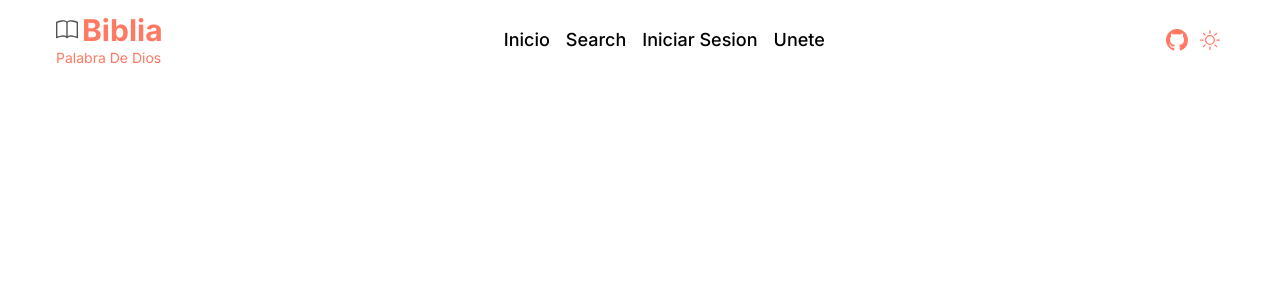
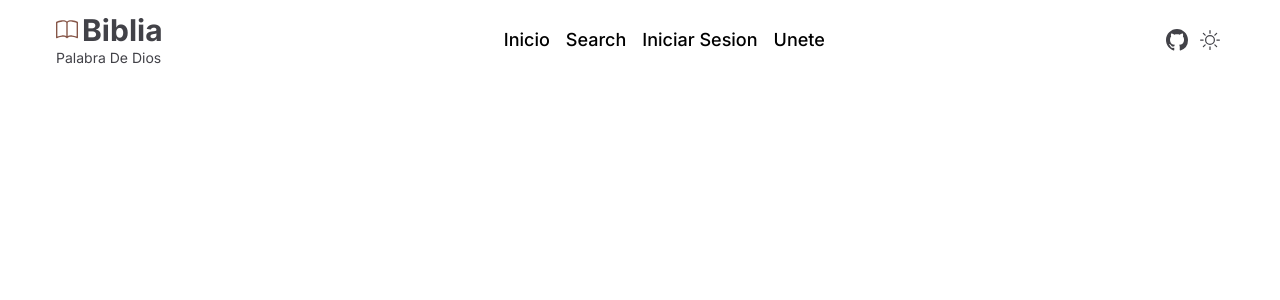
Before and after one commit to joshtin2505/Bible, a Next.js app: page / in a window 1280 px wide. Shown: the top 300 px of the page. Built offline with nearby package versions, Linux system fonts and the light colour scheme.

Commit message:
Update color palette in tailwind.config.ts

```diff
--- a/tailwind.config.ts
+++ b/tailwind.config.ts
@@ -34,18 +34,18 @@ const config = {
       },
       colors: {
         Primary: {
-          "50": "#fff3f1",
-          "100": "#ffe5e1",
-          "200": "#ffcfc7",
-          "300": "#ffada0",
-          Root: "#ff7963",
-          "400": "#ff7963",
-          "500": "#f8563b",
-          "600": "#e5391d",
-          "700": "#c12c14",
-          "800": "#a02814",
-          "900": "#842718",
-          "950": "#481007",
+          "50": "#f7f7f8",
+          "100": "#eeeef0",
+          "200": "#dadadd",
+          "300": "#b9b9c0",
+          "400": "#93939d",
+          "500": "#767781",
+          "600": "#606069",
+          "700": "#4e4e56",
+          Root: "#424248",
+          "800": "#424248",
+          "900": "#3b3b3f",
+          "950": "#27272a",
         },
         Secondary: {
           "50": "#f5f7fa",
@@ -62,18 +62,18 @@ const config = {
           "950": "#1f2632",
         },
         Tertiary: {
-          Root: "#ffffff",
-          "50": "#ffffff",
-          "100": "#efefef",
-          "200": "#dcdcdc",
-          "300": "#bdbdbd",
-          "400": "#989898",
-          "500": "#7c7c7c",
-          "600": "#656565",
-          "700": "#525252",
-          "800": "#464646",
-          "900": "#3d3d3d",
-          "950": "#292929",
+          "50": "#f9f6f3",
+          "100": "#f1eae3",
+          "200": "#e2d3c6",
+          "300": "#d0b6a1",
+          "400": "#bc947b",
+          "500": "#ae7b61",
+          "600": "#a16a55",
+          "700": "#865648",
+          "800": "#6d473f",
+          "900": "#593c35",
+          Root: "#3e2723",
+          "950": "#3e2723",
         },
         Warning: {
           "50": "#fffbeb",
@@ -103,17 +103,17 @@ const config = {
           "950": "#1a2e05",
         },
         Danger: {
-          "50": "#fef2f2",
-          "100": "#fee2e2",
-          "200": "#fecaca",
-          "300": "#fca5a5",
-          "400": "#f87171",
-          "500": "#ef4444",
-          "600": "#dc2626",
-          "700": "#b91c1c",
-          "800": "#991b1b",
-          "900": "#7f1d1d",
-          "950": "#450a0a",
+          "50": "#ffeeee",
+          "100": "#ffdada",
+          "200": "#ffbbbb",
+          "300": "#ff8b8b",
+          "400": "#ff4949",
+          "500": "#ff1111",
+          "600": "#ff0000",
+          "700": "#e70000",
+          "800": "#be0000",
+          "900": "#800000",
+          "950": "#560000",
         },
       },
     },
```
